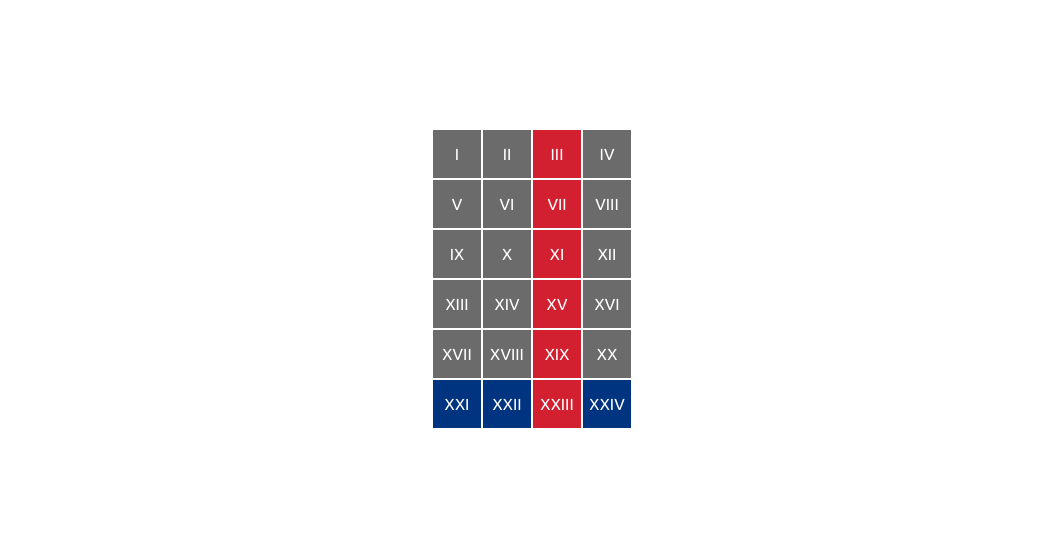
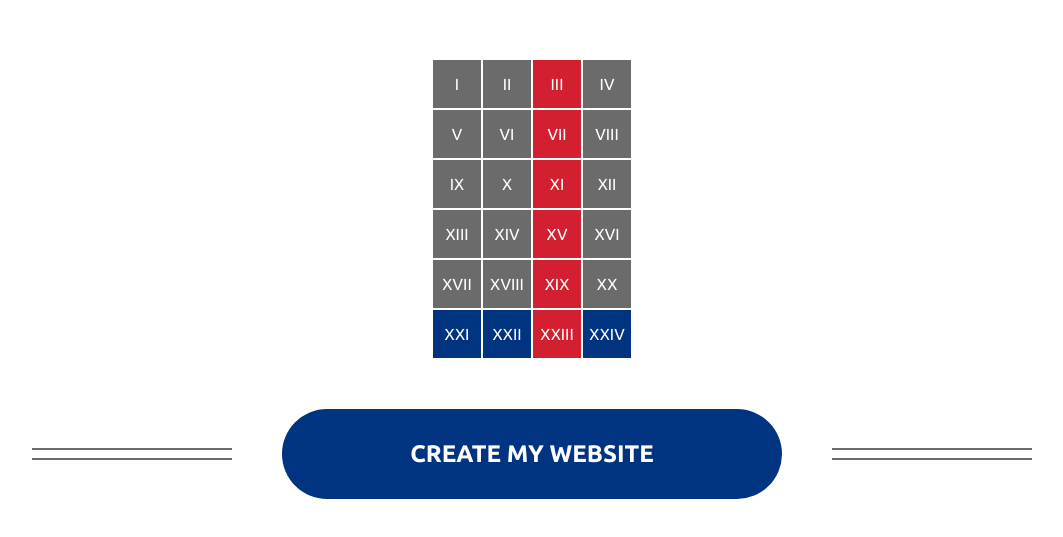
Before and after one commit to ViacheslavPliusnin/hw7-Pseudo-classes, a plain HTML site: page hw/index.html in a window 1280 px wide. Shown: the part 121-658 px from the top of the page, without its empty margins (108-1171 px from the left). Drawn offline with Linux system fonts and the light colour scheme.

Commit message:
Button added

```diff
--- a/hw/css/style.css
+++ b/hw/css/style.css
@@ -1,8 +1,16 @@
-@import url('https://fonts.googleapis.com/css2?family=Ubuntu&display=swap');
+@import url('https://fonts.googleapis.com/css2?family=Ubuntu:wght@400;700&display=swap');
 *, ::before, ::after {
     box-sizing: border-box;
 }
 body {
+    margin: 0;
+    display: flex;
+    flex-direction: column;
+    justify-content: center;
+    align-items: center;
+    min-height: 100vh;
+}
+main {
     margin: 0;
     display: flex;
     flex-direction: column;
@@ -38,3 +46,42 @@ body {
 .container div:nth-child(4n+3) {
     background-color: #d32030;
 }
+button {
+    margin-top: 50px;
+    position: relative;
+    display: flex;
+    align-items: center;
+    justify-content: center;
+    font-family: 'Ubuntu', sans-serif;
+    text-transform: uppercase;
+    font-weight: bold;
+    font-size: 24px;
+    color: white;
+    width: 500px;
+    height: 90px;
+    border: none;
+    padding: 0;
+    outline: none;
+    background-color: #003380;
+    border-radius: 45px;
+}
+button:hover {
+    cursor: pointer;
+    background-color: #d32030;
+    transform: scale(1.05);
+    transition: 0.5s;
+}
+button::before, button::after {
+    content: "";
+    position: absolute;
+    width: 200px;
+    height: 12px;
+    border-top: 2px solid #6b6b6b;
+    border-bottom: 2px solid #6b6b6b;
+}
+button::before {
+    left: 550px;
+}
+button::after {
+    right: 550px;
+}
--- a/hw/index.html
+++ b/hw/index.html
@@ -2,7 +2,7 @@
 <html lang="en">
 <head>
     <meta charset="UTF-8">
-    <title>Document</title>
+    <title>HW #7 "Псевдокласи"</title>
     <link rel="stylesheet" href="css/style.css">
 <body>
     <main>
@@ -32,6 +32,7 @@
             <div class="item">XXIII</div>
             <div class="item">XXIV</div>
         </div>
+        <button>Create my website</button>
     </main>
 </body>
 </html>
```
